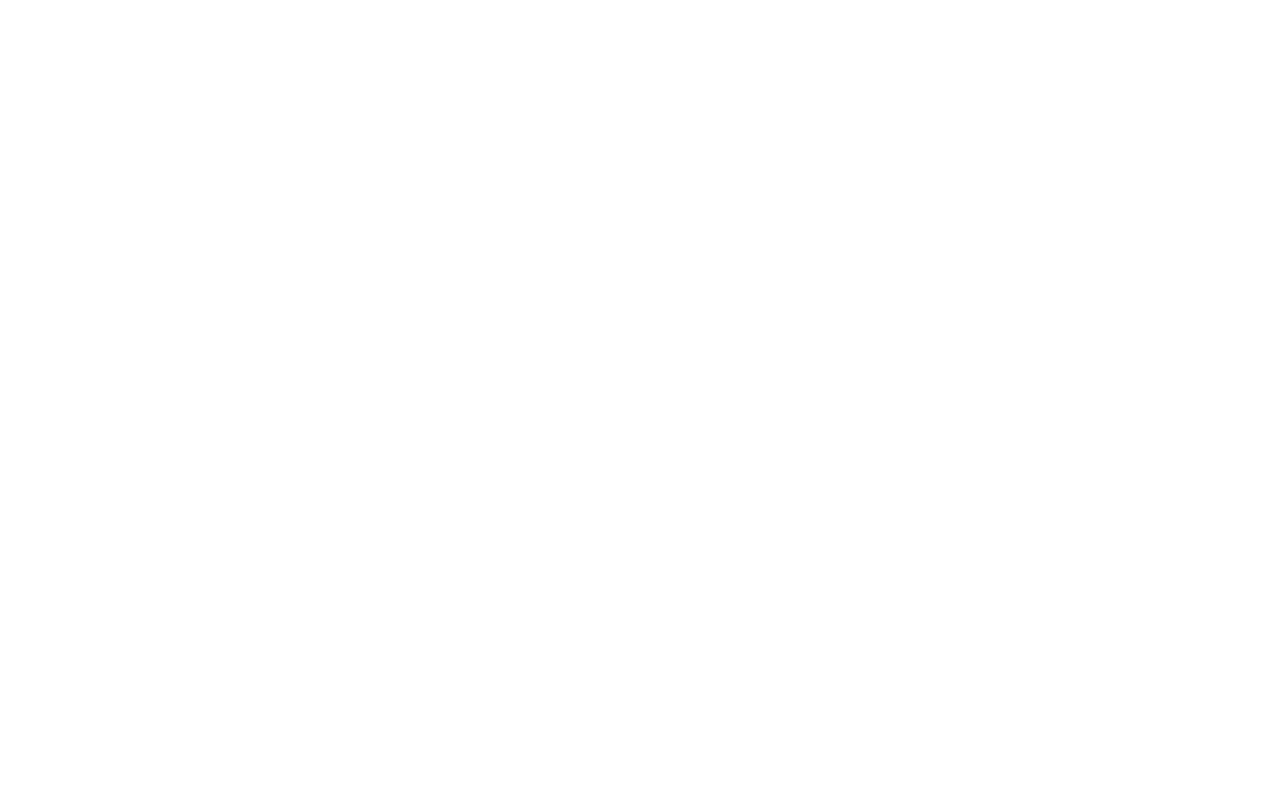
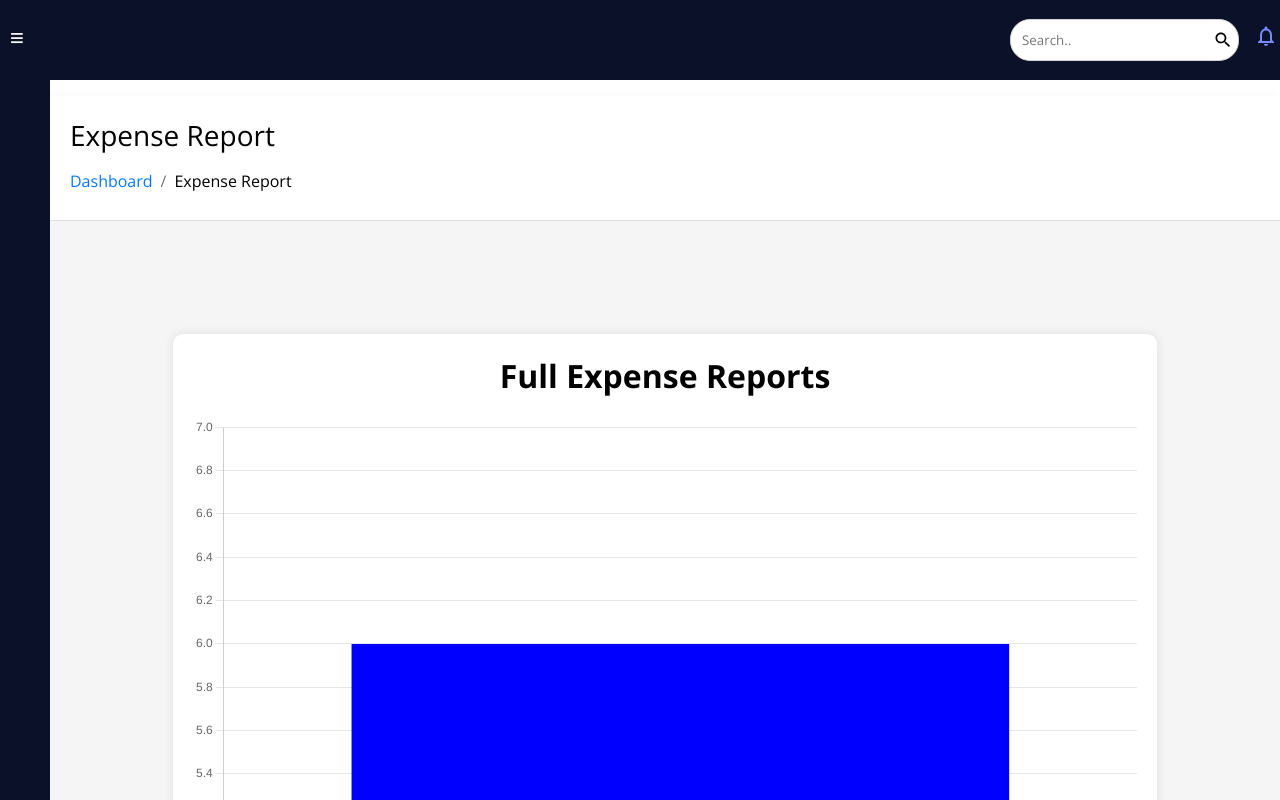
Before and after one commit to DIPAYANPOREL/HappyPerformer, a React (Vite) app in the folder Frontend/: page /expense-report in a window 1280 px wide. Before the commit this address had no page. Shown: the top 800 px of the page. Built offline with nearby package versions, Linux system fonts and the light colour scheme.

Commit message:
expense reports axios and UI

```diff
--- a/Frontend/src/App.jsx
+++ b/Frontend/src/App.jsx
@@ -18,6 +18,7 @@
 import FAQView from "./Pages/Management/FAQView";
 import LoanPayments from "./Pages/Software/DashBoard/LoanPayments";
 import AddExpense from "./Pages/Software/ExpenseManagements/Addexpense";
+import ExpenseReports from "./Pages/Software/ExpenseManagements/Expensereports";
 import Login from "./Pages/Software/Login";
 import PHPTutorials from "./Pages/Software/PHPTutorials/PHPTutorials";
 import Pricing from "./Pages/Software/Pricing";
@@ -64,6 +65,7 @@
       <Route path="/addloan" element={<LoanPayments />} />
       {/* Expense Management */}
       <Route path="/addexpense" element={<AddExpense />} />
+      <Route path="/expense-report" element={<ExpenseReports />} />
     </Routes>
   );
 }
--- a/Frontend/src/Pages/Software/ExpenseManagements/Expensereports.jsx
+++ b/Frontend/src/Pages/Software/ExpenseManagements/Expensereports.jsx
@@ -1,12 +1,14 @@
-import React from "react";
-import styled from "styled-components";
-import { Bar } from "react-chartjs-2";
 import {
-  Chart as ChartJS,
   BarElement,
   CategoryScale,
+  Chart as ChartJS,
   LinearScale,
 } from "chart.js";
+import React from "react";
+import { Bar } from "react-chartjs-2";
+import styled from "styled-components";
+import Header from "../../../Components/Software Components/Dashboard/Header";
+import Layout from "../../../Components/Software Components/Dashboard/Layout";
 
 ChartJS.register(BarElement, CategoryScale, LinearScale);
 
@@ -60,6 +62,8 @@
 
 const ExpenseReports = () => {
   return (
+    <Layout>
+      <Header title="Expense Report" />
       <Container>
         <WhiteContainer>
           <Heading>Full Expense Reports</Heading>
@@ -68,6 +72,7 @@
           </ExpenseChartContainer>
         </WhiteContainer>
       </Container>
+    </Layout>
   );
 };
 
```
Lines whose indentation alone changed are shown as unchanged.
